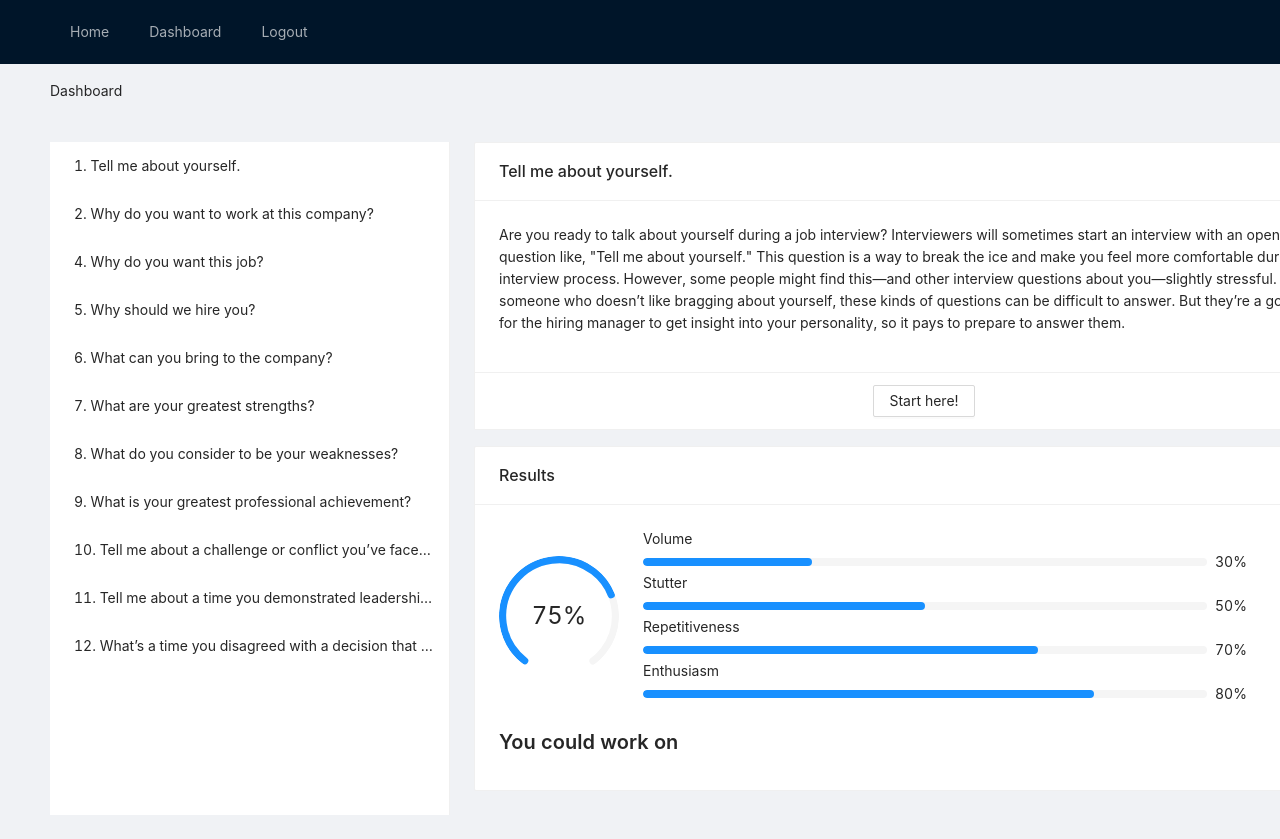
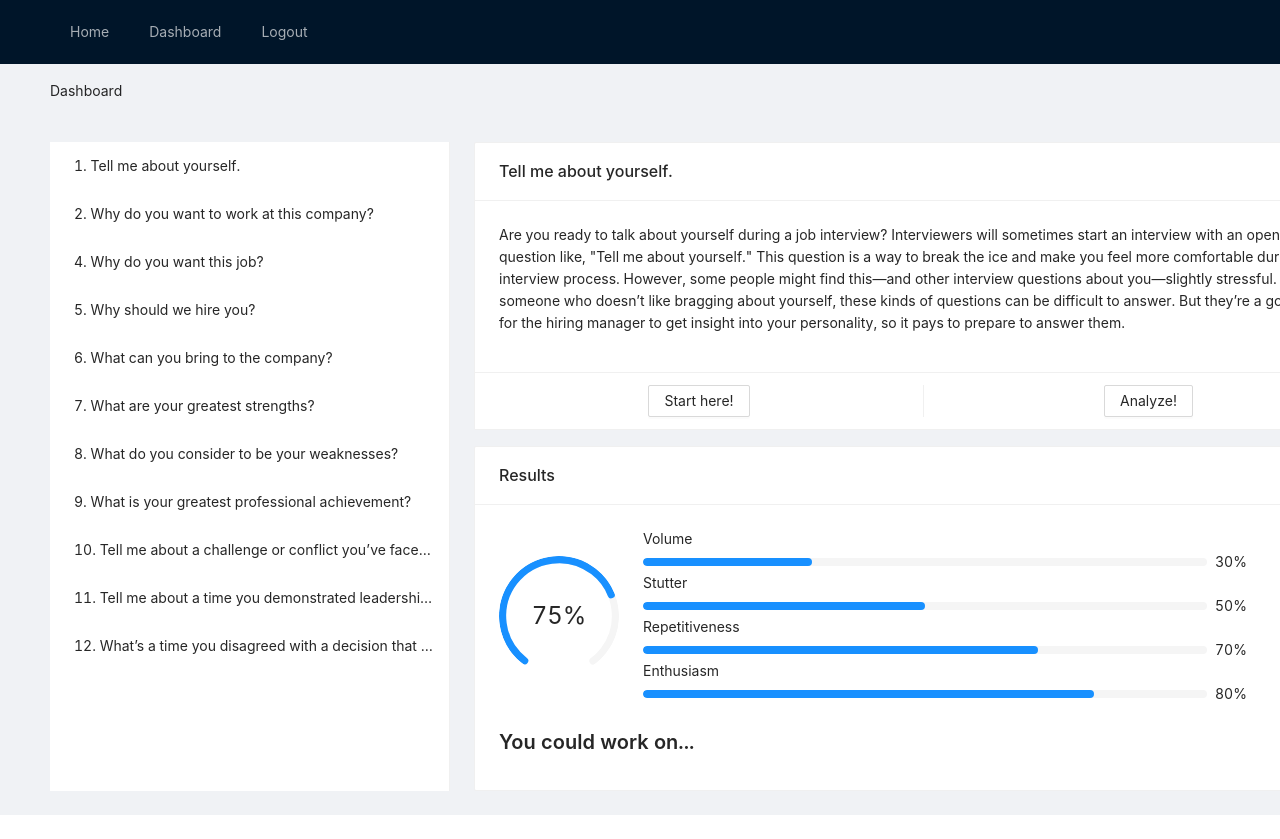
Before and after one commit to helen-li/hacking-the-interview, a React (Create React App) app in the folder frontend/: page / in a window 1280 px wide. Shown: the top 839 px of the page. After the commit the page ends 815 px from the top, so only its background shows below. Built offline with nearby package versions, Linux system fonts and the light colour scheme; no server answers.

Commit message:
small tweaks in button, onclick, heights

```diff
--- a/frontend/src/App.js
+++ b/frontend/src/App.js
@@ -126,14 +126,14 @@ function App() {
 
   const handleClick = () => {
     setClicked(!clicked);
-    recordAudio();
   };
 
   const basicDashboard = (<Space direction="vertical" size="middle" style={{ display: 'flex' }}>
     <Card title="Tell me about yourself."
       style={{ width: 900 }}
       actions={[
-        <Button onClick={handleClick}>Start here!</Button>,
+        <Button onClick={recordAudio}>Start here!</Button>,
+        <Button onClick={handleClick}>Analyze!</Button>,
       ]}
     >
       <p>Are you ready to talk about yourself during a job interview? Interviewers will sometimes start an interview with an open-ended question like, "Tell me about yourself."
@@ -159,7 +159,7 @@ function App() {
           </div>
         </Space>
 
-        <Title level={4}>You could work on</Title>
+        <Title level={4}>You could work on...</Title>
 
         <Space direction="horizontal" size="large" style={{ display: 'flex' }} />
       </Space>
@@ -255,8 +255,7 @@ function App() {
         <Content
           style={{
             padding: '0 24px',
-            marginBottom: '24px',
-            minHeight: 280,
+            height: "100%"
           }}
         >
           {clicked ? resultsDashboard : basicDashboard}
```
Also changed, not shown: frontend/src/imgs/7510.wav.png.
